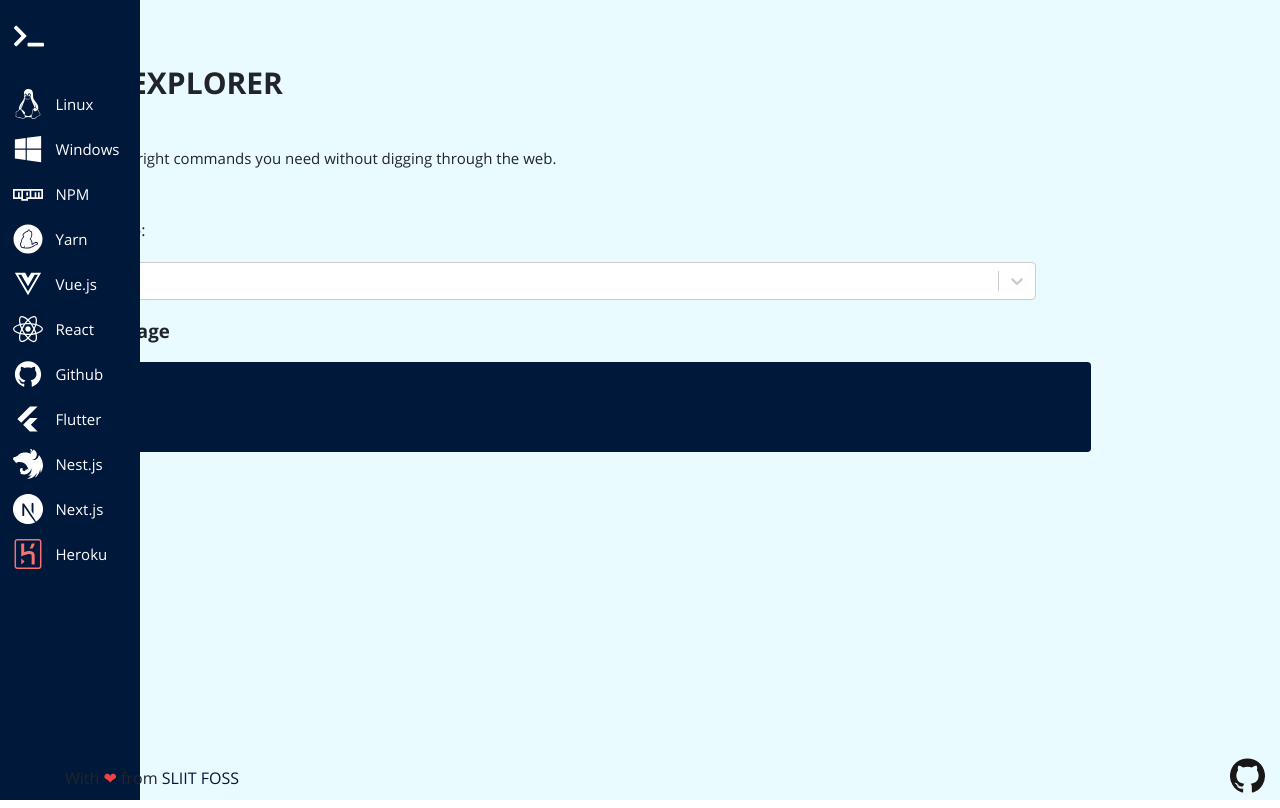
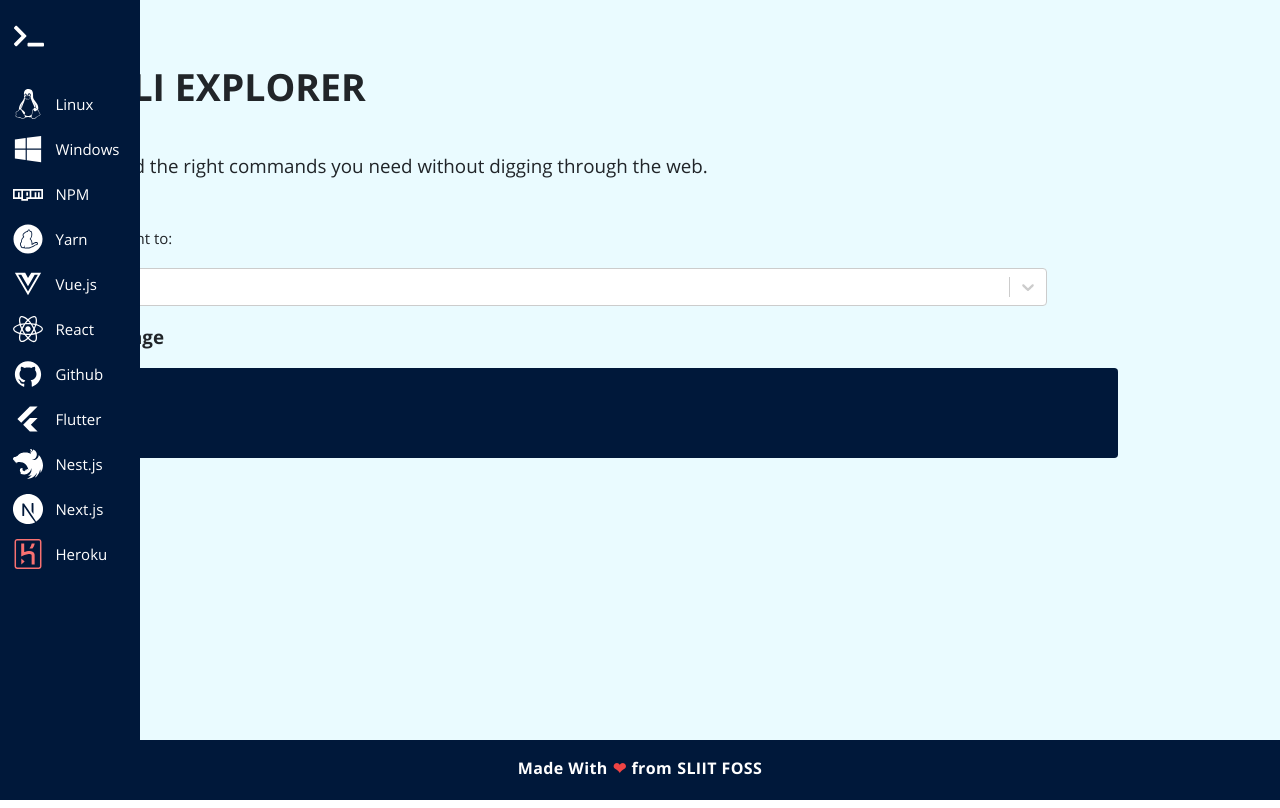
Before and after one commit to sliit-foss/cli-explorer, a React (Create React App) app: page / in a window 1280 px wide. Shown: the top 808 px of the page. Built offline with nearby package versions, Linux system fonts and the light colour scheme.

Commit message:
Footer and md responsiveness completed

```diff
--- a/src/components/explorerContent.js
+++ b/src/components/explorerContent.js
@@ -130,22 +130,22 @@
   };
 
   return (
-    <div className="w-full ml-[6rem]">
+    <div className="w-full ml-[6rem] sm:pl-11">
       <Header />
       <div>
         <div className="">
           <div className="w-full flex flex-col justify-between items-center">
-            <div className="w-full ml-5">
-              <h1 className="text-5xl ml-4 mt-7 mb-10 font-bold">
+            <div className="w-full ml-8">
+              <h1 className="text-5xl sm:text-6xl ml-4 mt-7 mb-10 font-bold">
                 CLI EXPLORER
               </h1>
-              <p className="ml-4 my-20 w-9/12 text-2xl">
+              <p className="ml-4 my-20 w-9/12 text-2xl sm:text-3xl">
                 Find the right commands you need without digging through the
                 web.
               </p>
 
               <div>
-                <h4 className="ml-4 my-8">I want to:</h4>
+                <h4 className="ml-4 my- sm:text-2xl">I want to:</h4>
 
                 <Select
                   placeholder="..."
@@ -182,11 +182,11 @@
                 ) : null}
               </div>
             </div>
-            <div className="w-11/12 ml-0">
+            <div className="w-full ml-0">
               <div
                 className={`board__group board__group--1 ${
                   isMobile && !state.usage ? " d-none" : ""
-                }`}
+                } pl-8 pr-8`}
               >
                 <h2 className="mb-8 font-bold text-3xl">Usage</h2>
 
--- a/src/components/layout/footer.js
+++ b/src/components/layout/footer.js
@@ -3,20 +3,20 @@
 import github from "assets/images/github.svg";
 
 const Footer = (props) => (
-  <footer className="relative bottom-0 w-full p-2 flex ml-24">
-    <div className="absolute flex w-full h-full justify-end items-center bottom-0 left-0 pr-[6rem]">
+  <footer className="relative flex flex-row items-center justify-center bottom-0 w-full p-2 bg-blue-primary h-[6rem] font-bold">
+    {/* <div className="absolute flex w-full h-full justify-end items-center bottom-0 left-0 pr-[6rem]">
       <a href="https://github.com/sliit-foss/cli-explorer" target="_blank">
-        <img src={github} className="w-14 h-14 m-2 mb-6 mr-6"></img>
+        <img src={github} className="w-14 h-14 m-2 mb-6 mr-6 "></img>
       </a>
-    </div>
-    <h1 className="relative z-50 text-center">
-      With <span className="text-red-500">❤</span> from{" "}
+    </div> */}
+    <h1 className="flex flex-row z-50 text-center tracking-wide text-white ">
+      Made With <span className="text-red-500 pl-2 pr-2">❤</span> from{" "}
       <a
         href="https://sliitfoss.org/"
         target="_blank"
-        className="text-blue-primary"
+        className="text-white tracking-wide pl-2"
       >
-        SLIIT FOSS
+         SLIIT FOSS
       </a>
     </h1>
   </footer>
```
